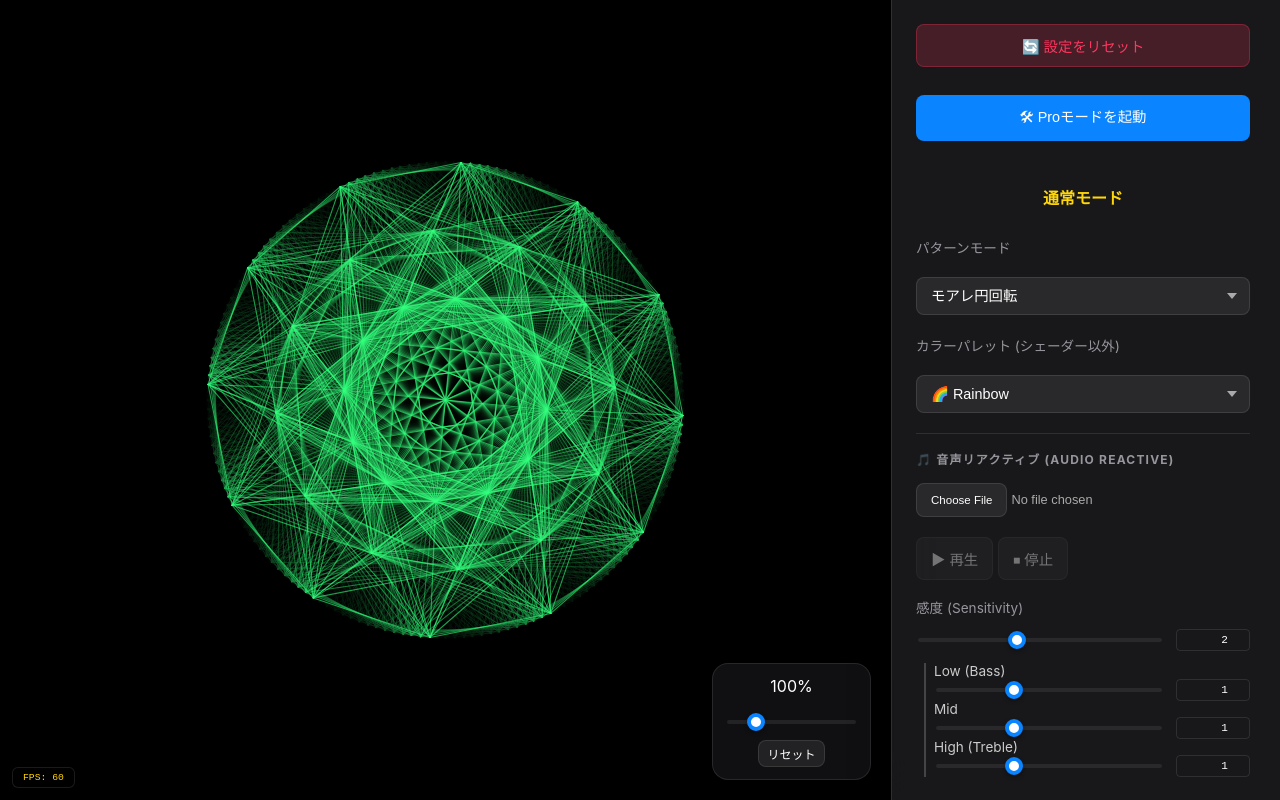
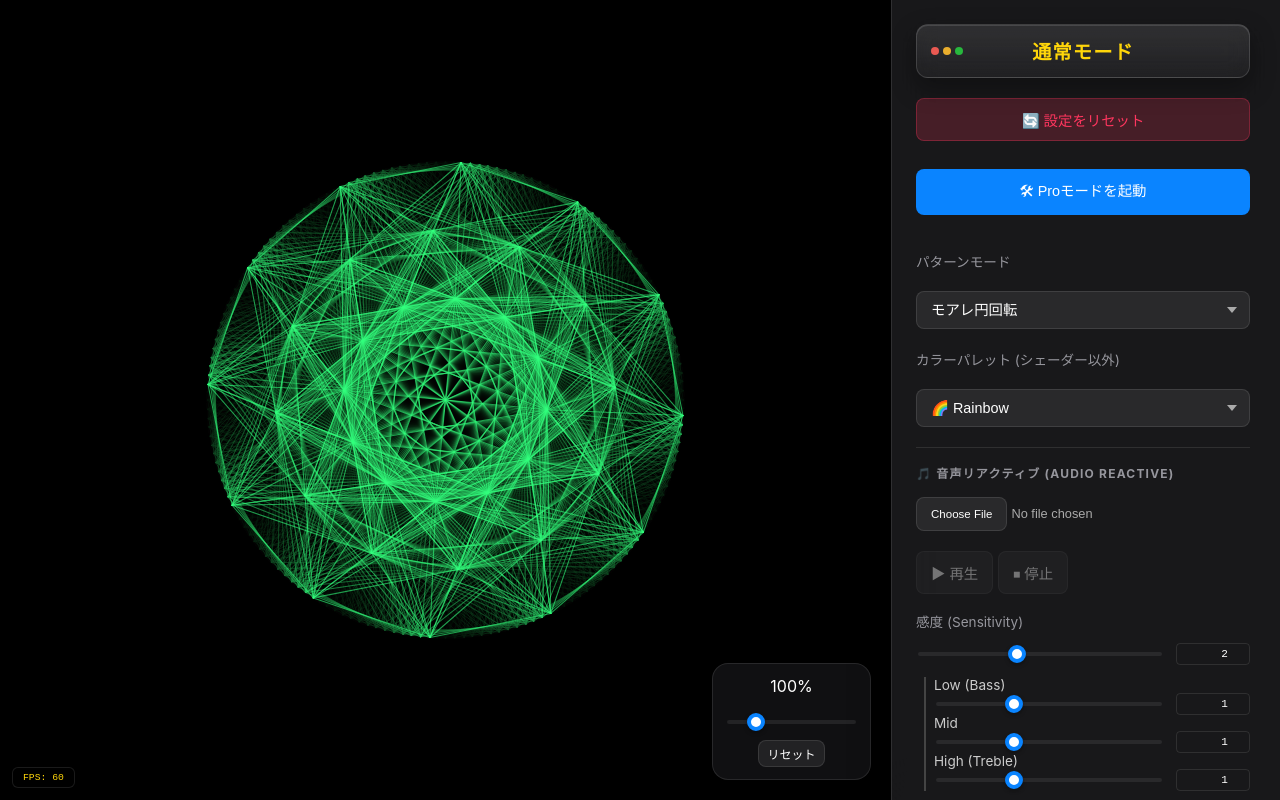
Before and after one commit to hajimeno-ipoo/geoflux-_p5_visualizer, a React (Vite) app: page / in a window 1280 px wide. Built offline with nearby package versions, Linux system fonts and the light colour scheme.

Commit message:
feat: サイドパネルのタイトル表示を改善し、Proモード用スタイルとテストスクリプトを追加

```diff
--- a/App.tsx
+++ b/App.tsx
@@ -637,8 +637,8 @@ ${ppPost}
 
 		      {showProPanel ? (
 		        <div className="panel-shared pro-panel">
+		          <div className="preset-name preset-name--pro">Proモード</div>
 		          <button onClick={handleProReset} className="btn-danger" style={{ marginBottom: '8px' }}>🔄 設定をリセット</button>
-          <h2 className="pro-title" style={{ color: 'var(--accent-pink)', fontSize: '1.2em', margin: '0 0 16px 0', borderBottom: '1px solid var(--border-glass)', paddingBottom: '12px' }}>🛠 Pro Mode Lab</h2>
 
 		          <div className="section-divider">
 		            <label className="section-title">📂 スナップショット (Snapshots)</label>
@@ -794,9 +794,9 @@ ${ppPost}
         </div>
 	      ) : (
 	        <div className="panel-shared controls">
+	          <div className="preset-name">{modeName}</div>
 	          <button onClick={handleNormalReset} className="btn-danger" style={{ marginBottom: '8px' }}>🔄 設定をリセット</button>
 	          <button onClick={toggleProPanel} className="btn-primary" style={{ marginBottom: '16px' }}>🛠 Proモードを起動</button>
-          <div className="preset-name">{modeName}</div>
 	          <label>パターンモード</label>
 	          <select value={params.mode} onChange={e => handleParamChange('mode', e.target.value)} disabled={showProPanel}>
 	            <option value="moire">モアレ円回転</option><option value="spiral">螺旋渦巻き</option><option value="grid">グリッド干渉</option><option value="random">ランダムポイント接続</option><option value="flower">花びら放射</option><option value="wave">波状干渉</option><option value="shader">🌌 シェーダー (GLSL)</option>
--- a/index.css
+++ b/index.css
@@ -224,11 +224,40 @@ select {
 
 /* Layout helpers */
 .preset-name {
-  font-size: 1em;
+  font-size: 1.2em;
   font-weight: 700;
   color: var(--accent-yellow);
   text-align: center;
-  margin: 8px 0;
+  margin: 0;
+  padding: 12px 48px;
+  border-radius: var(--radius-outer);
+  background: linear-gradient(180deg, rgba(255, 255, 255, 0.10), rgba(255, 255, 255, 0.03));
+  border: 1px solid rgba(255, 255, 255, 0.14);
+  box-shadow: 0 10px 24px rgba(0, 0, 0, 0.35), inset 0 1px 0 rgba(255, 255, 255, 0.12);
+  letter-spacing: 0.06em;
+  position: sticky;
+  top: 0;
+  z-index: 2;
+  backdrop-filter: blur(12px);
+  -webkit-backdrop-filter: blur(12px);
+}
+
+.preset-name::before {
+  content: '';
+  position: absolute;
+  left: 14px;
+  top: 50%;
+  width: 8px;
+  height: 8px;
+  border-radius: 50%;
+  background: #ff5f57;
+  box-shadow: 12px 0 0 #ffbd2e, 24px 0 0 #28c840;
+  transform: translateY(-50%);
+  opacity: 0.9;
+}
+
+.preset-name--pro {
+  color: var(--accent-pink);
 }
 
 /* Scrollbar */
--- a/package.json
+++ b/package.json
@@ -6,7 +6,8 @@
   "scripts": {
     "dev": "vite",
     "build": "vite build",
-    "preview": "vite preview"
+    "preview": "vite preview",
+    "test": "node --test"
   },
   "dependencies": {
     "react": "^19.2.3",
```
Also changed, not shown: .serena/memories/progress_sidepanel_title.md (added), 1 other file (tests, documents, lock files or other folders). Lines whose indentation alone changed are shown as unchanged.
